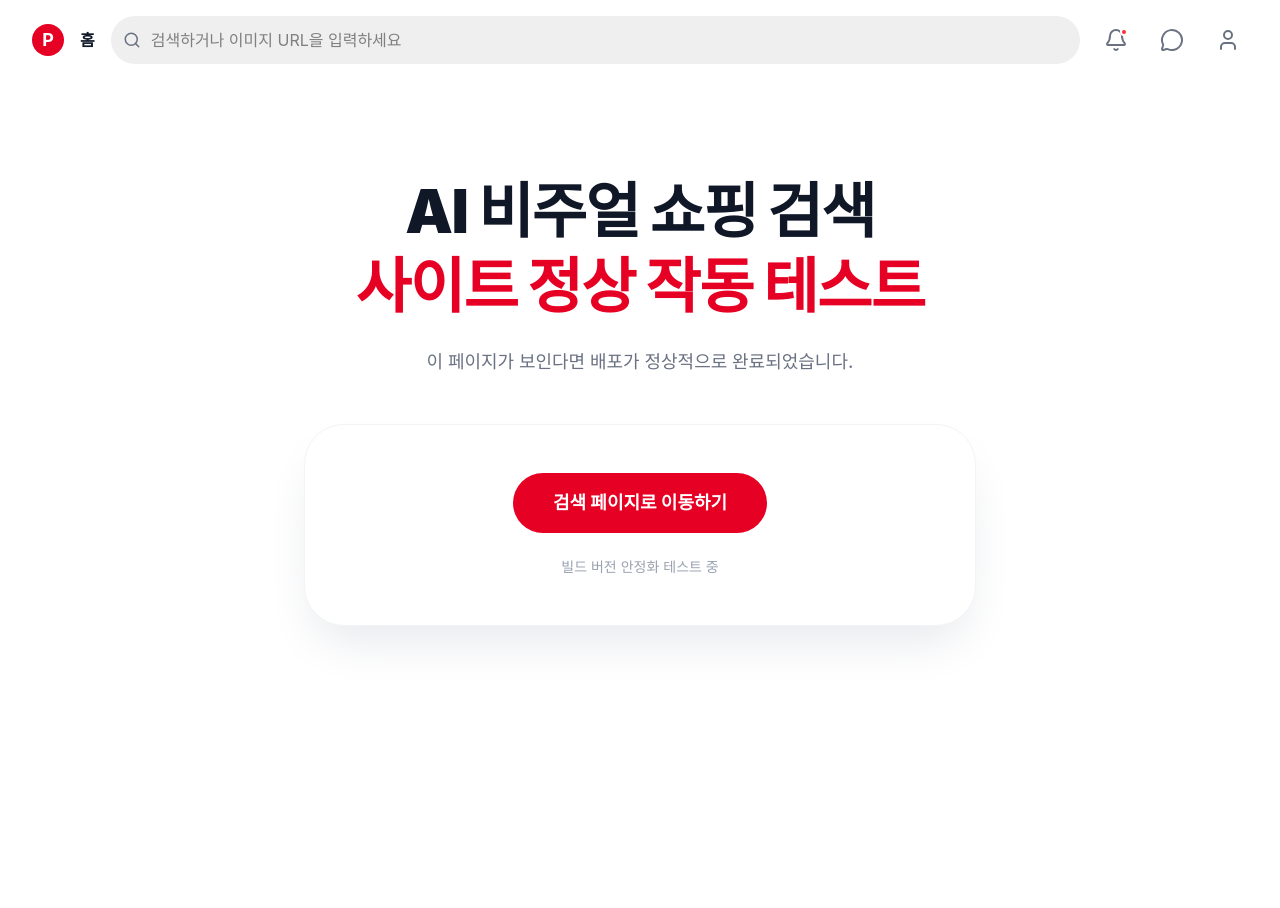
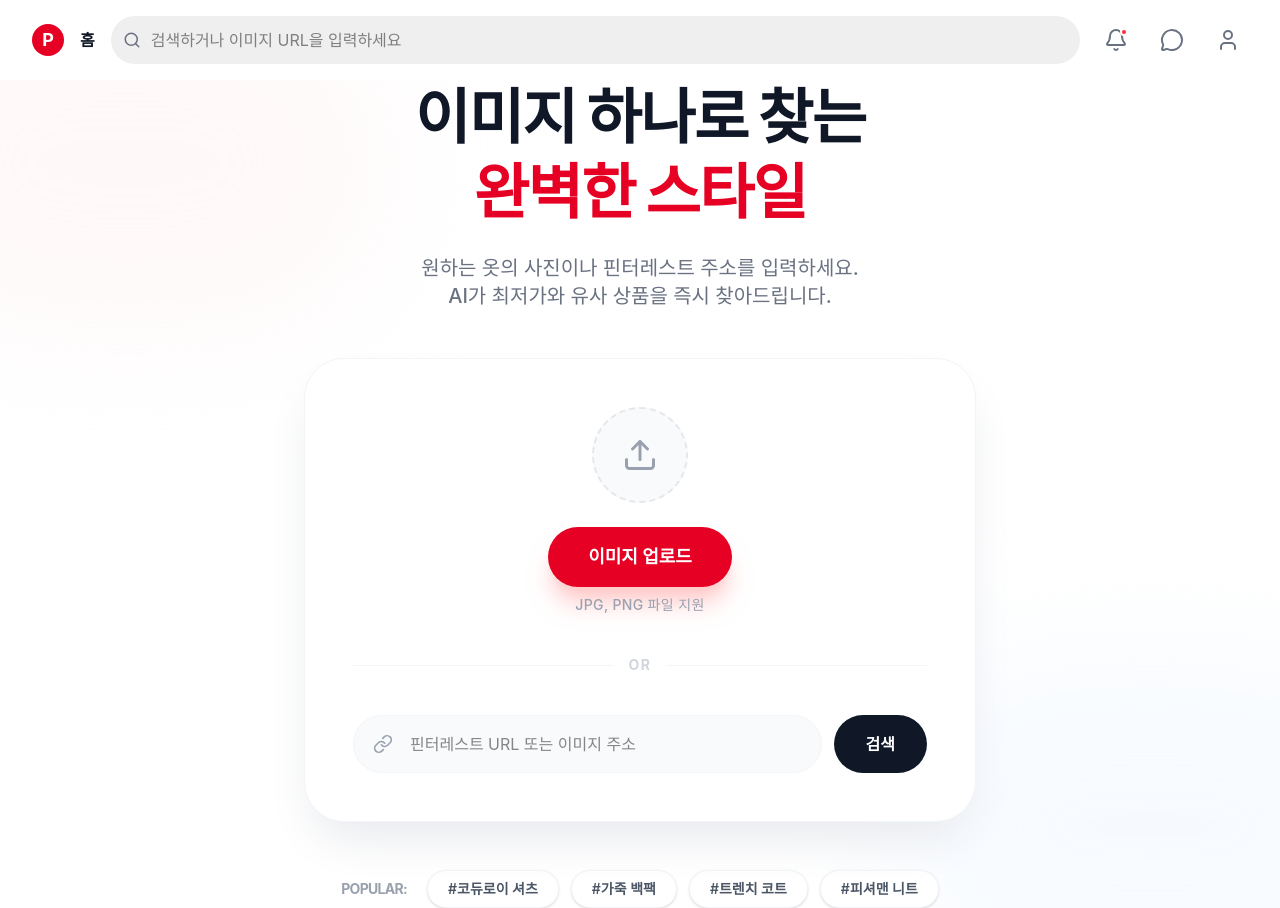
Before and after one commit to iugyeong06-maker/first, a Next.js app: page / in a window 1280 px wide. Before the commit the page ends 800 px from the top, so only its background shows below. Built offline with nearby package versions, Linux system fonts and the light colour scheme.

Commit message:
chore: Upgrade to Next.js 16.2.4 (stable) and restore premium UI

```diff
--- a/app/page.tsx
+++ b/app/page.tsx
@@ -1,34 +1,174 @@
 "use client";
 
+import { useState, useRef } from "react";
 import { useRouter } from "next/navigation";
-import { Upload, Link as LinkIcon, Search as SearchIcon } from "lucide-react";
+import { Camera, Image as ImageIcon, Link as LinkIcon, Upload, X, Search as SearchIcon } from "lucide-react";
+import { motion, AnimatePresence } from "framer-motion";
 
 export default function Home() {
+  const [url, setUrl] = useState("");
+  const [preview, setPreview] = useState<string | null>(null);
+  const fileInputRef = useRef<HTMLInputElement>(null);
   const router = useRouter();
 
+  const handleFileSelect = (e: React.ChangeEvent<HTMLInputElement>) => {
+    const file = e.target.files?.[0];
+    if (file) {
+      const objectUrl = URL.createObjectURL(file);
+      setPreview(objectUrl);
+    }
+  };
+
+  const handleUploadClick = () => {
+    fileInputRef.current?.click();
+  };
+
+  const handleSearch = () => {
+    // Simulate analyzing and redirect
+    router.push("/search?type=image");
+  };
+
+  const handleUrlSearch = (e: React.FormEvent) => {
+    e.preventDefault();
+    if (url.trim()) {
+      router.push(`/search?url=${encodeURIComponent(url)}`);
+    }
+  };
+
   return (
-    <div className="flex flex-col items-center justify-center min-h-[80vh] px-4 bg-white">
-      <div className="w-full max-w-2xl text-center">
+    <div className="flex flex-col items-center justify-center min-h-[calc(100vh-80px)] px-4 bg-white relative overflow-hidden">
+      {/* Background Decorative Elements */}
+      <div className="absolute top-[-10%] left-[-10%] w-[40%] h-[40%] bg-red-50 rounded-full blur-3xl opacity-50 pointer-events-none"></div>
+      <div className="absolute bottom-[-10%] right-[-10%] w-[40%] h-[40%] bg-blue-50 rounded-full blur-3xl opacity-50 pointer-events-none"></div>
+
+      <motion.div
+        initial={{ opacity: 0, y: 20 }}
+        animate={{ opacity: 1, y: 0 }}
+        transition={{ duration: 0.6 }}
+        className="w-full max-w-2xl text-center z-10"
+      >
         <h1 className="text-4xl md:text-6xl font-black text-gray-900 mb-6 tracking-tight leading-tight">
-          AI 비주얼 쇼핑 검색 <br />
-          <span className="text-[#e60023]">사이트 정상 작동 테스트</span>
+          이미지 하나로 찾는 <br />
+          <span className="text-[#e60023]">완벽한 스타일</span>
         </h1>
-        <p className="text-lg text-gray-500 mb-12 font-medium">
-          이 페이지가 보인다면 배포가 정상적으로 완료되었습니다.
+        <p className="text-lg md:text-xl text-gray-500 mb-12 font-medium">
+          원하는 옷의 사진이나 핀터레스트 주소를 입력하세요. <br />
+          AI가 최저가와 유사 상품을 즉시 찾아드립니다.
         </p>
 
-        <div className="bg-white rounded-[2.5rem] border border-gray-100 p-8 md:p-12 shadow-2xl shadow-gray-200 transition-all">
-          <div className="flex flex-col items-center gap-6">
+        <div className="bg-white rounded-[2.5rem] border border-gray-100 p-8 md:p-12 shadow-2xl shadow-gray-200 transition-all group relative">
+          <AnimatePresence mode="wait">
+            {!preview ? (
+              <motion.div
+                key="upload-zone"
+                initial={{ opacity: 0 }}
+                animate={{ opacity: 1 }}
+                exit={{ opacity: 0 }}
+                className="flex flex-col items-center gap-6"
+              >
+                <div
+                  onClick={handleUploadClick}
+                  className="w-24 h-24 bg-gray-50 rounded-full flex items-center justify-center text-gray-400 group-hover:text-[#e60023] group-hover:bg-red-50 transition-all cursor-pointer border-2 border-dashed border-gray-200 group-hover:border-[#e60023]"
+                >
+                  <Upload size={36} />
+                </div>
+
+                <input
+                  type="file"
+                  ref={fileInputRef}
+                  className="hidden"
+                  accept="image/*"
+                  onChange={handleFileSelect}
+                />
+
+                <div className="flex flex-col gap-2">
+                  <button
+                    onClick={handleUploadClick}
+                    className="px-10 py-4 bg-[#e60023] text-white rounded-full font-bold text-lg hover:bg-[#ad001a] transition-all shadow-xl shadow-red-200 active:scale-95"
+                  >
+                    이미지 업로드
+                  </button>
+                  <p className="text-sm text-gray-400 font-medium tracking-wide">JPG, PNG 파일 지원</p>
+                </div>
+
+                <div className="w-full flex items-center gap-4 py-4">
+                  <div className="h-[1px] bg-gray-100 flex-grow"></div>
+                  <span className="text-gray-300 text-sm font-bold uppercase tracking-widest">OR</span>
+                  <div className="h-[1px] bg-gray-100 flex-grow"></div>
+                </div>
+
+                <form onSubmit={handleUrlSearch} className="w-full flex gap-3">
+                  <div className="relative flex-grow">
+                    <div className="absolute inset-y-0 left-0 pl-5 flex items-center pointer-events-none text-gray-400">
+                      <LinkIcon size={20} />
+                    </div>
+                    <input
+                      type="text"
+                      placeholder="핀터레스트 URL 또는 이미지 주소"
+                      className="w-full pl-14 pr-6 py-4 bg-gray-50 rounded-full border border-gray-100 focus:border-[#e60023] focus:ring-4 focus:ring-red-50 outline-none transition-all text-base"
+                      value={url}
+                      onChange={(e) => setUrl(e.target.value)}
+                    />
+                  </div>
+                  <button
+                    type="submit"
+                    className="px-8 py-4 bg-gray-900 text-white rounded-full font-bold hover:bg-black transition-all active:scale-95"
+                  >
+                    검색
+                  </button>
+                </form>
+              </motion.div>
+            ) : (
+              <motion.div
+                key="preview-zone"
+                initial={{ opacity: 0, scale: 0.9 }}
+                animate={{ opacity: 1, scale: 1 }}
+                className="flex flex-col items-center gap-6"
+              >
+                <div className="relative w-full aspect-video rounded-3xl overflow-hidden bg-gray-50 border border-gray-100">
+                  <img src={preview} alt="Preview" className="w-full h-full object-contain" />
+                  <button
+                    onClick={() => setPreview(null)}
+                    className="absolute top-4 right-4 p-2 bg-white/80 backdrop-blur-sm rounded-full text-gray-800 hover:bg-white transition-all shadow-md"
+                  >
+                    <X size={20} />
+                  </button>
+                </div>
+
+                <div className="flex gap-4 w-full">
+                  <button
+                    onClick={() => setPreview(null)}
+                    className="flex-1 py-4 bg-gray-100 text-gray-600 rounded-full font-bold hover:bg-gray-200 transition-all"
+                  >
+                    다시 선택
+                  </button>
+                  <button
+                    onClick={handleSearch}
+                    className="flex-[2] py-4 bg-[#e60023] text-white rounded-full font-bold flex items-center justify-center gap-2 hover:bg-[#ad001a] transition-all shadow-xl shadow-red-200"
+                  >
+                    <SearchIcon size={20} />
+                    이 이미지로 찾기
+                  </button>
+                </div>
+              </motion.div>
+            )}
+          </AnimatePresence>
+        </div>
+
+        {/* Suggestion tags */}
+        <div className="mt-12 flex flex-wrap justify-center gap-3">
+          <span className="text-sm text-gray-400 font-bold mr-2 self-center uppercase tracking-tighter">Popular:</span>
+          {["코듀로이 셔츠", "가죽 백팩", "트렌치 코트", "피셔맨 니트"].map((tag) => (
             <button
-              onClick={() => router.push("/search")}
-              className="px-10 py-4 bg-[#e60023] text-white rounded-full font-bold text-lg hover:bg-[#ad001a] transition-all"
+              key={tag}
+              onClick={() => router.push(`/search?q=${tag}`)}
+              className="px-5 py-2 bg-white border border-gray-100 hover:border-[#e60023] hover:text-[#e60023] rounded-full text-sm text-gray-600 font-semibold transition-all shadow-sm hover:shadow-md"
             >
-              검색 페이지로 이동하기
+              #{tag}
             </button>
-            <p className="text-sm text-gray-400">빌드 버전 안정화 테스트 중</p>
-          </div>
+          ))}
         </div>
-      </div>
+      </motion.div>
     </div>
   );
 }
--- a/package.json
+++ b/package.json
@@ -12,9 +12,9 @@
     "clsx": "^2.1.1",
     "framer-motion": "^12.38.0",
     "lucide-react": "^1.9.0",
-    "next": "^15.1.0",
-    "react": "^19.0.0",
-    "react-dom": "^19.0.0",
+    "next": "^16.2.4",
+    "react": "^19.2.4",
+    "react-dom": "^19.2.4",
     "tailwind-merge": "^3.5.0"
   },
   "devDependencies": {
```
Also changed, not shown: 1 other file (tests, documents, lock files or other folders).
